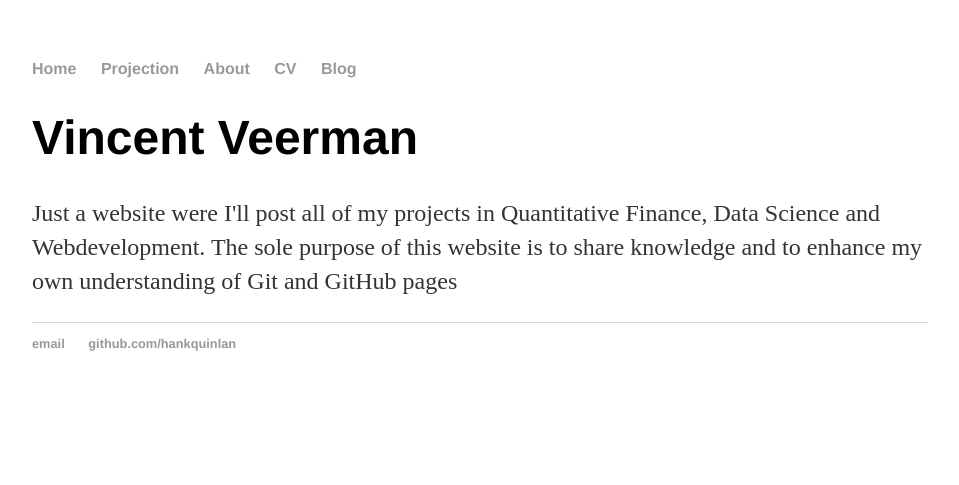
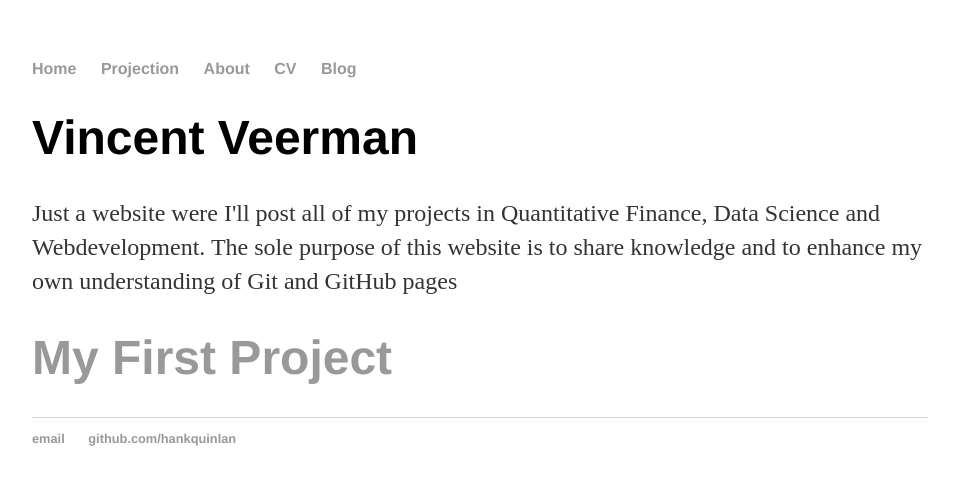
Before and after one commit to VDamasta/VDamasta.github.io, a Jekyll site: the page built from index.html, in a window 1280 px wide. Shown: the top 485 px of the page, without its empty margins (160-1119 px from the left). Built offline with Jekyll 4.4.1, drawn with Linux system fonts in a browser that asks for light colours.

Commit message:
Update index.html

```diff
--- a/index.html
+++ b/index.html
@@ -8,4 +8,6 @@ title: Vince Veerman
 	<p> Just a website were I'll post all of my projects in Quantitative Finance, Data Science and Webdevelopment.
 		The sole purpose of this website is to share knowledge and to enhance my own understanding of Git and GitHub pages  </p>
 
+	<h1> <a href="/projection"> My First Project </a></h1>
+
 </div><!-- /.blurb -->
```
